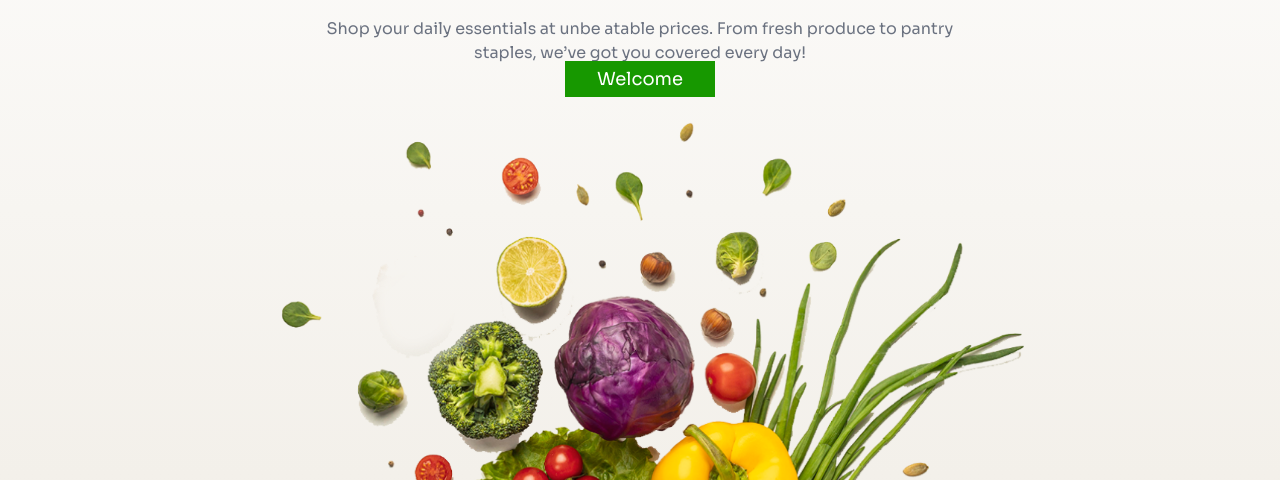
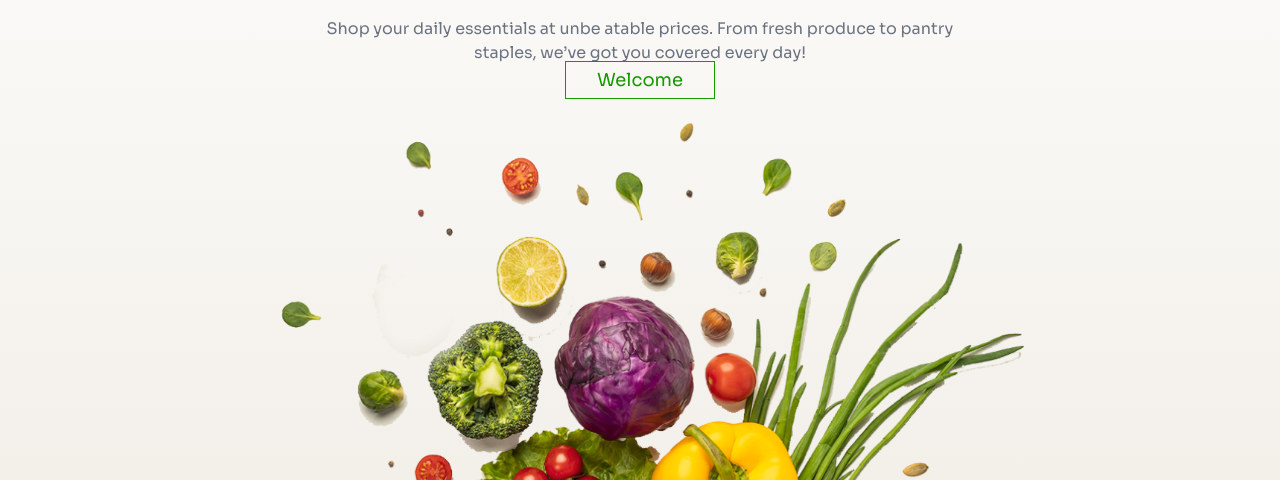
Before and after one commit to deverfan44/Living-Lab-Tailwind, a plain HTML site: page index.html in a window 1280 px wide. Shown: the part 320-800 px from the top of the page. Drawn offline with nearby package versions, Linux system fonts and the light colour scheme.

Commit message:
Update animation btn color

```diff
--- a/index.html
+++ b/index.html
@@ -79,8 +79,8 @@
         </div>
         <!-- animation  -->
         <div class="flex justify-center">
-            <div class="animation-div w-[150px] py-1 absolute top-[42%] md:top-[36%] bg-primary flex justify-center items-center">
-                <h4 class="text-lg text-white">Welcome</h4>
+            <div class="animation-div w-[150px] py-1 absolute top-[42%] md:top-[36%] border border-primary flex justify-center items-center">
+                <h4 class="text-lg text-primary">Welcome</h4>
             </div>
         </div>
         <!-- Hero Section  -->
--- a/styles/style.css
+++ b/styles/style.css
@@ -26,7 +26,6 @@
     60%{
         transform: translateX(-100px);
         border-radius: 20px;
-        background-color: red;
     }
     100%{
         transform: translateX(0px);
```
